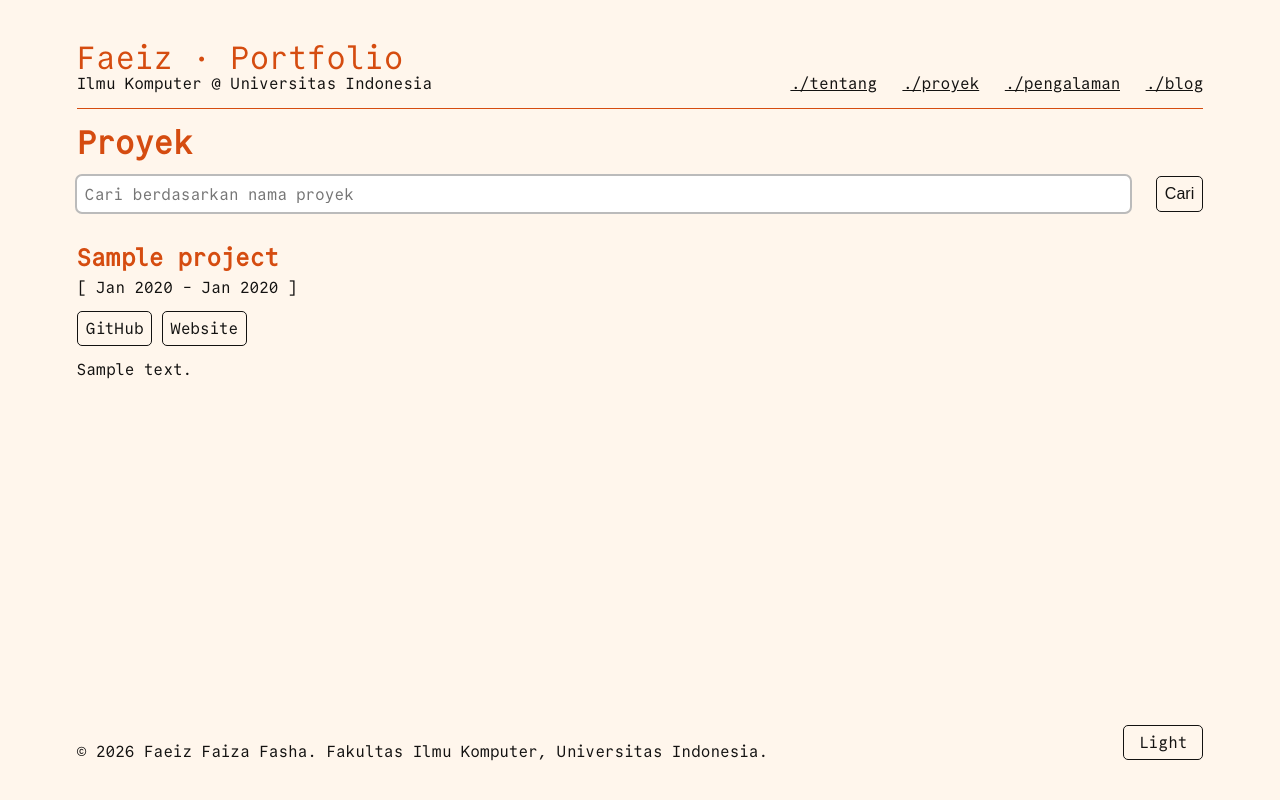
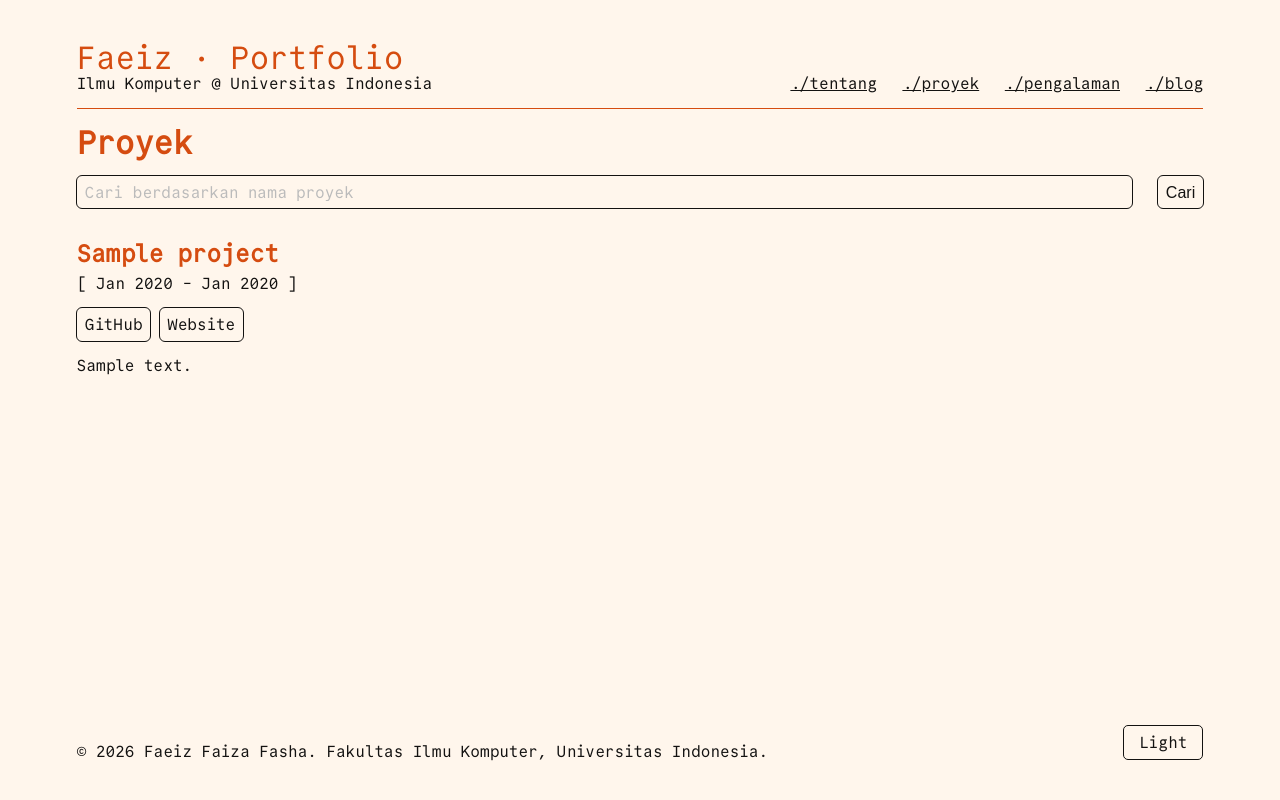
Before and after one commit to faeiz-ff/myportofolio, a Django app: page /proyek/ in a window 1280 px wide. Run offline with Django 5.2, Linux system fonts and the light colour scheme; tables that the repository leaves empty hold one stand-in row (values such as "Sample post").

Commit message:
feat: restyle pages, style form-error

```diff
--- a/static/css/style.css
+++ b/static/css/style.css
@@ -13,10 +13,13 @@
 
 /* To make width = content-width + padding + border */
 html {
-  box-sizing: border-box;
+    box-sizing: border-box;
 }
-*, *:before, *:after {
-  box-sizing: inherit;
+
+*,
+*:before,
+*:after {
+    box-sizing: inherit;
 }
 
 :root {
@@ -35,9 +38,8 @@ html {
     --main-bg: light-dark(#fff6ec, #131211);
     --main-accent: light-dark(#D54C10, #F49871);
     --main-text: light-dark(#131211, #fff6ec);
+    --main-alt-text: light-dark(#fff6ec, #131211);
     --main-neutral: light-dark(#bbbbbb, #676767);
-    --main-light: #ffffff;
-    --main-dark: #000000;
 
     font-size: 16px;
 
@@ -106,19 +108,22 @@ li::marker {
     font-size: 1rem;
 }
 
-button {
+button,
+.link-button {
     border-radius: 5px;
-    border: 1px solid var(--main-text);
+    border-style: hidden;
+    outline: 1px solid var(--main-text);
     padding: 0.5rem;
     font-size: 1rem;
     background-color: var(--main-bg);
     text-align: center;
     text-decoration: none;
 
-    &:hover {
+    &:hover,
+    &:focus {
         background-color: var(--main-accent);
         color: var(--main-bg);
-        border-color: var(--main-bg);
+        outline-color: var(--main-bg);
     }
 }
 
@@ -245,22 +250,6 @@ button {
     max-width: 400px;
 }
 
-.link-button {
-    min-width: 5rem;
-    border-radius: 5px;
-    border: 1px solid var(--main-text);
-    padding: 0.5rem;
-    font-size: 1rem;
-    background-color: var(--main-bg);
-    text-align: center;
-    text-decoration: none;
-
-    &:hover {
-        background-color: var(--main-text);
-        color: var(--main-bg);
-    }
-}
-
 .hero-page {
     display: flex;
     justify-content: start;
@@ -362,6 +351,7 @@ button {
     flex-direction: row;
     column-gap: 2svw;
     width: 100%;
+    height: 2rem;
     max-width: 100%;
 
     input {
@@ -391,13 +381,36 @@ button {
     padding: 0.5rem;
     width: 100%;
     max-width: 100%;
+    height: 100%;
+    max-height: 100%;
     border-style: hidden;
     border-radius: 5px;
     font: inherit;
-    outline: 2px solid var(--main-neutral);
+    background-color: var(--main-bg);
+    outline: 1px solid var(--main-text);
+    color: var(--main-text);
 
-    &:focus {
+    &::placeholder {
+        color: var(--main-neutral);
+    }
+
+    &:focus,
+    &:hover {
         outline-color: var(--main-accent);
+    }
+}
+
+.form-error {
+    padding: 0.5rem;
+    background-color: var(--main-accent);
+    color: var(--main-alt-text);
+    border-style: hidden;
+    border-radius: 5px;
+    transition:
+        opacity 200ms ease-in;
+
+    @starting-style {
+        opacity: 0;
     }
 }
 
--- a/templates/model_form.html
+++ b/templates/model_form.html
@@ -14,10 +14,10 @@
                 <div class="form-group">
                     <label for="{{ field.id_for_label }}">{{ field.label }}</label>
                     {{ field }}
-                    {% for error in field.errors %}
-                    <p class="form-error">{{ error }}</p>
-                    {% endfor %}
                 </div>
+                {% for error in field.errors %}
+                <p class="form-error form-group">{{ error }}</p>
+                {% endfor %}
                 {% endfor %}
                 <div class="form-footer">
                     <button type="submit">Tambah {{ form_name }}</button>
```
